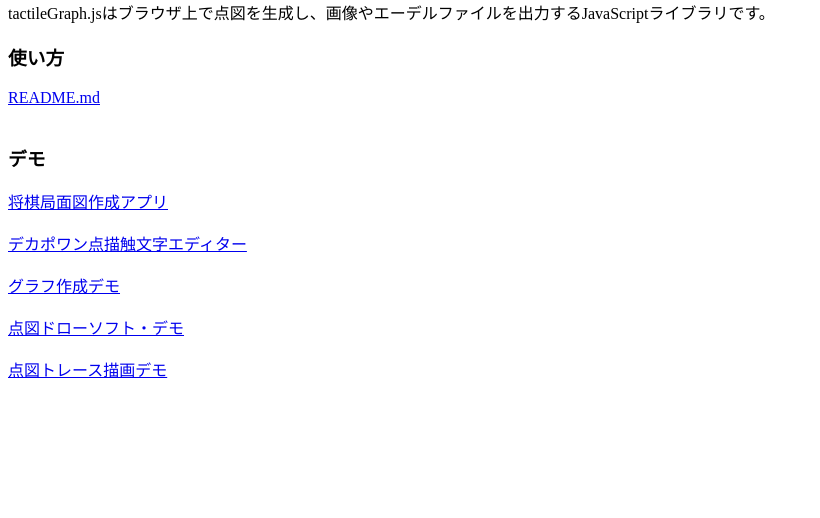
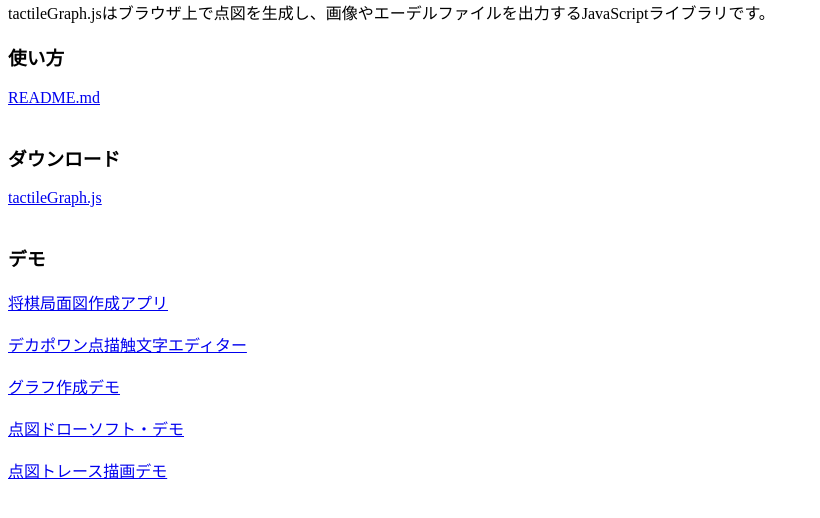
Before and after one commit to HirotsuguKaga/tactileGraph.js, a plain HTML site: page index.html in a window 1280 px wide. Shown: the part 66-584 px from the top of the page, without its empty margins (0-820 px from the left). Drawn offline with Linux system fonts and the light colour scheme.

Commit message:
Update index.html

```diff
--- a/index.html
+++ b/index.html
@@ -5,6 +5,9 @@ tactileGraph.jsはブラウザ上で点図を生成し、画像やエーデル
 
 <h3>使い方</h3><p>
 <a href="https://github.com/HirotsuguKaga/tactileGraph.js/blob/gh-pages/README.md">README.md</a><br><br>
+</p>
+<h3>ダウンロード</h3><p>
+<a href="https://github.com/HirotsuguKaga/tactileGraph.js">tactileGraph.js</a><br><br>
 </p>
 <h3>デモ</h3>
 <p>
```
